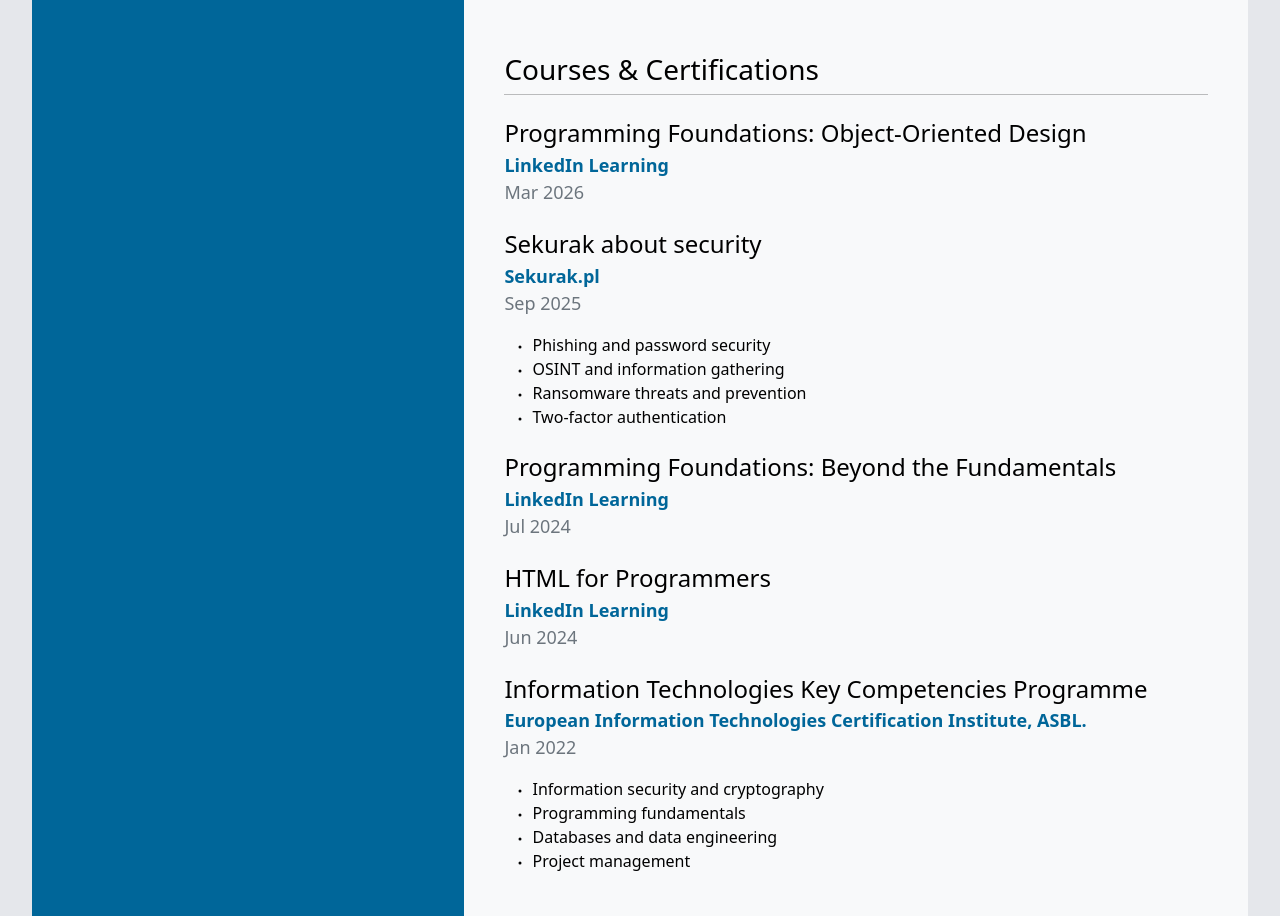
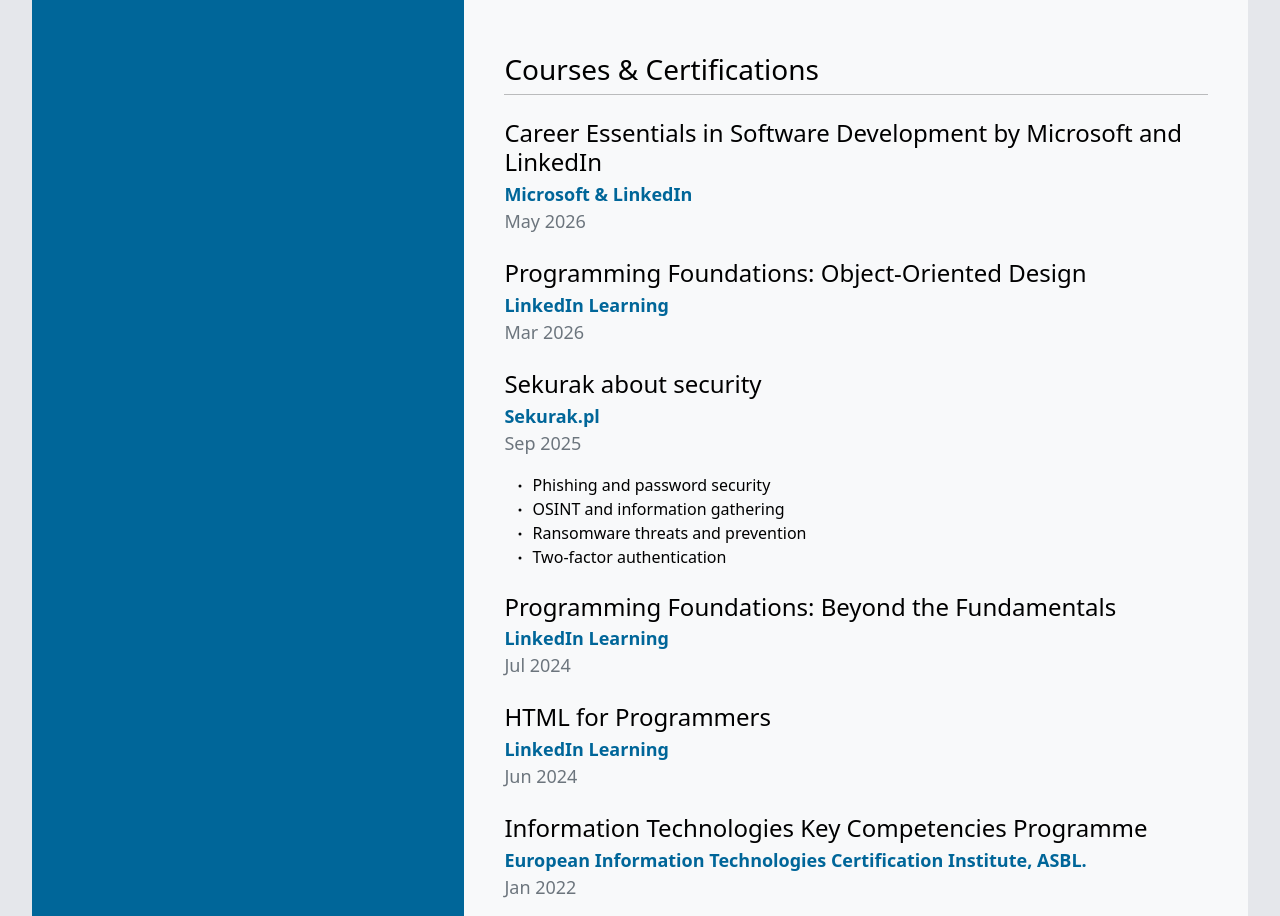
Before and after one commit to AgisanMk/www-agnieszka, a React (Vite) app: page / in a window 1280 px wide. Shown: the part 2403-3319 px from the top of the page. Built offline with nearby package versions, Linux system fonts and the light colour scheme; the HTML template or start-up script is replaced by a standard one.

Commit message:
content update

```diff
--- a/src/data/data-cv.ts
+++ b/src/data/data-cv.ts
@@ -168,6 +168,12 @@
 
 export const courses: CourseItem[] = [
     {
+        name: 'Career Essentials in Software Development by Microsoft and LinkedIn',
+        company: 'Microsoft & LinkedIn',
+        period: 'May 2026',
+        desc: [],
+    },
+    {
         name: 'Programming Foundations: Object-Oriented Design',
         company: 'LinkedIn Learning',
         period: 'Mar 2026',
```
